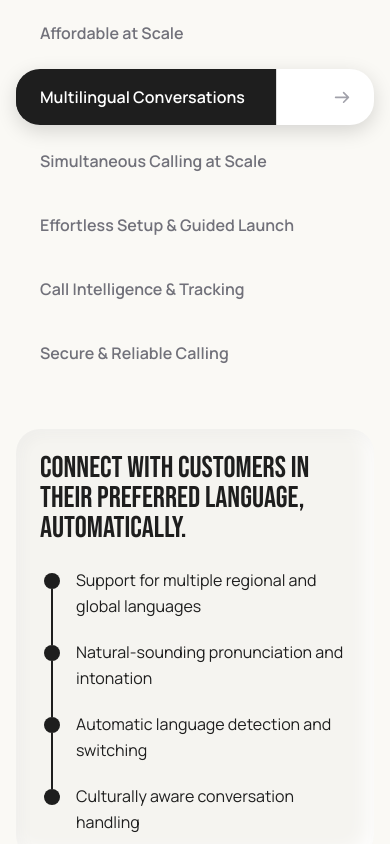
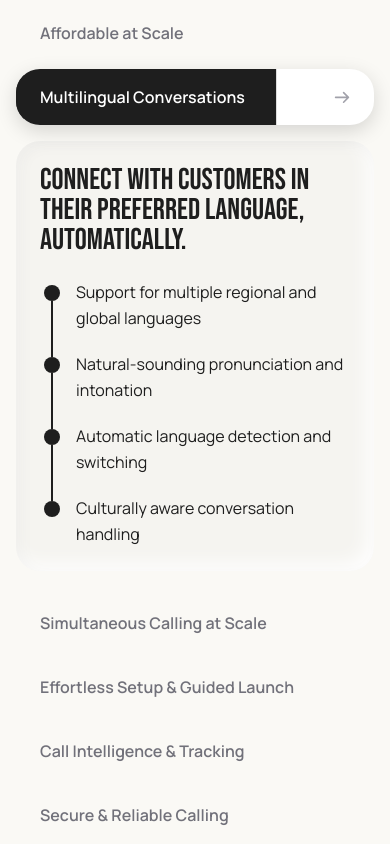
Before and after one commit to Kshitijkulal/calliance-landing-page, a Next.js app: page / in a window 390 px wide. Shown: the part 4540-5384 px from the top of the page. Built offline with nearby package versions, Linux system fonts and the light colour scheme.

Commit message:
features section made mobile responsive

```diff
--- a/app/components/sections/FeaturesSection.tsx
+++ b/app/components/sections/FeaturesSection.tsx
@@ -137,10 +137,10 @@
         {/* Left Column — Feature List */}
         <div className="flex-[1_1_100%] lg:flex-[1_1_50%] flex flex-col gap-2 lg:gap-4 w-full">
           {FEATURES.map((feature, index) => (
-            <motion.div
-              key={feature.title}
-              onClick={() => setActiveIndex(index)}
-              className="w-full py-4 sm:py-5 px-6 sm:px-8 rounded-3xl flex justify-between items-center cursor-pointer text-left outline-none relative overflow-hidden border-none"
+            <React.Fragment key={feature.title}>
+              <motion.div
+                onClick={() => setActiveIndex(index)}
+                className="w-full py-4 sm:py-5 px-6 sm:px-8 rounded-3xl flex justify-between items-center cursor-pointer text-left outline-none relative overflow-hidden border-none"
               style={{
                 backgroundColor: index === activeIndex ? "white" : "transparent",
                 boxShadow: index === activeIndex ? "0px 6px 20px 0px rgba(0, 0, 0, 0.15)" : "none",
@@ -202,12 +202,78 @@
                   </div>
                 </div>
               )}
-            </motion.div>
+              </motion.div>
+
+              {/* Mobile Inline Content Panel */}
+              <AnimatePresence>
+                {index === activeIndex && (
+                  <motion.div
+                    initial={{ opacity: 0, height: 0, marginBottom: 0 }}
+                    animate={{ opacity: 1, height: "auto", marginBottom: 16 }}
+                    exit={{ opacity: 0, height: 0, marginBottom: 0 }}
+                    className="w-full lg:hidden overflow-hidden"
+                  >
+                    <div
+                      className="w-full mt-2 p-6 sm:p-8 rounded-3xl flex flex-col gap-6"
+                      style={{
+                        backgroundColor: "rgba(0, 0, 0, 0.02)",
+                        boxShadow: "inset 4px 4px 15px rgba(0, 0, 0, 0.04), inset -6px -6px 20px rgba(255, 255, 255, 1)",
+                      }}
+                    >
+                      <h3
+                        className="font-normal leading-none m-0 uppercase text-3xl sm:text-4xl"
+                        style={{
+                          fontFamily: "var(--font-bebas-neue), sans-serif",
+                          color: "var(--color-primary-black)",
+                        }}
+                      >
+                        {feature.content.heading}
+                      </h3>
+
+                      <div className="flex flex-col gap-5 m-0 pl-1">
+                        {feature.content.bullets.map((bullet, i) => (
+                          <div key={i} className="flex items-stretch gap-4">
+                            {/* The Dot & Line Container */}
+                            <div className="relative flex flex-col items-center shrink-0">
+                              <div
+                                className="w-4 h-4 rounded-full mt-1.5 relative z-10"
+                                style={{
+                                  backgroundColor: "var(--color-primary-black)",
+                                }}
+                              />
+                              {/* Connecting Line Segment */}
+                              {i !== feature.content.bullets.length - 1 && (
+                                <div
+                                  className="absolute w-0.5 z-0 top-[22px] -bottom-[26px]"
+                                  style={{
+                                    backgroundColor: "var(--color-primary-black)",
+                                  }}
+                                />
+                              )}
+                            </div>
+                            {/* The Text */}
+                            <p
+                              className="text-base sm:text-lg font-normal leading-relaxed m-0"
+                              style={{
+                                fontFamily: "var(--font-manrope), sans-serif",
+                                color: "var(--color-primary-black)",
+                              }}
+                            >
+                              {bullet}
+                            </p>
+                          </div>
+                        ))}
+                      </div>
+                    </div>
+                  </motion.div>
+                )}
+              </AnimatePresence>
+            </React.Fragment>
           ))}
         </div>
 
-        {/* Right Column — Content Panel */}
-        <div className="flex-[1_1_100%] lg:flex-[1_1_40%] flex flex-col items-start w-full">
+        {/* Right Column — Content Panel (Desktop Only) */}
+        <div className="hidden lg:flex flex-[1_1_40%] flex-col items-start w-full">
           <div
             className="w-full p-6 sm:p-8 lg:p-12 rounded-3xl flex flex-col gap-6"
             style={{
```
